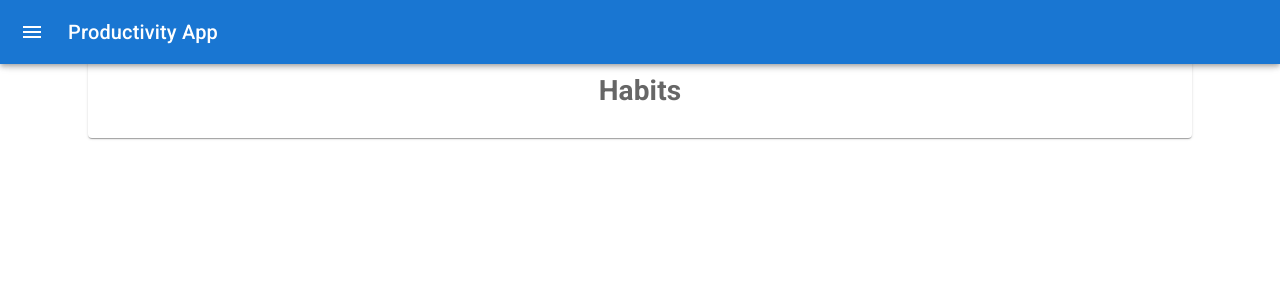
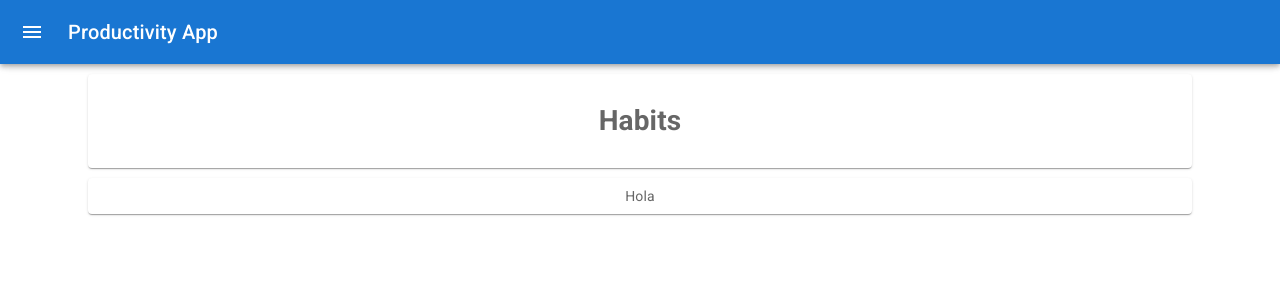
Before and after one commit to jmibarra/productivity-app-ts-project, a React (Create React App) app: page /habits in a window 1280 px wide. Shown: the top 300 px of the page. Built offline with nearby package versions, Linux system fonts and the light colour scheme.

Commit message:
Ajustes finales de estilos y componente de habitos style

```diff
--- a/src/components/habits/Habits.tsx
+++ b/src/components/habits/Habits.tsx
@@ -1,21 +1,11 @@
-import React from 'react'
-import { styled } from '@mui/material/styles';
-import { Paper } from "@mui/material";
+import { Item, ItemHeader } from "./styles/HabitsStyles"
 
 const Habits = () => {
 
-    const Item = styled(Paper)(({ theme }) => ({
-        backgroundColor: theme.palette.mode === 'dark' ? '#1A2027' : '#fff',
-        ...theme.typography.body2,
-        padding: theme.spacing(1),
-        textAlign: 'center',
-        color: theme.palette.text.secondary,
-        marginTop: '20px'
-    }));
-
     return (
         <>
-            <Item><h1>Habits</h1></Item>
+            <ItemHeader><h1>Habits</h1></ItemHeader>
+            <Item>Hola</Item>
         </>
 
     )
--- a/src/components/notes/styles/NotesStyles.ts
+++ b/src/components/habits/styles/HabitsStyles.ts
@@ -7,7 +7,7 @@ export const Item = styled(Paper)(({ theme }) => ({
     padding: theme.spacing(1),
     textAlign: 'center',
     color: theme.palette.text.secondary,
-    marginTop: '20px'
+    marginTop: '10px'
 }));
 
 export const ItemHeader = styled(Paper)(({ theme }) => ({
--- a/src/components/tasks/styles/TasksStyles.ts
+++ b/src/components/tasks/styles/TasksStyles.ts
@@ -8,7 +8,7 @@ export const Item = styled(Paper)(({ theme }) => ({
     padding: theme.spacing(1),
     textAlign: 'center',
     color: theme.palette.text.secondary,
-    marginTop: '20px'
+    marginTop: '10px'
 }));
 
 export const ItemHeader = styled(Paper)(({ theme }) => ({
```
